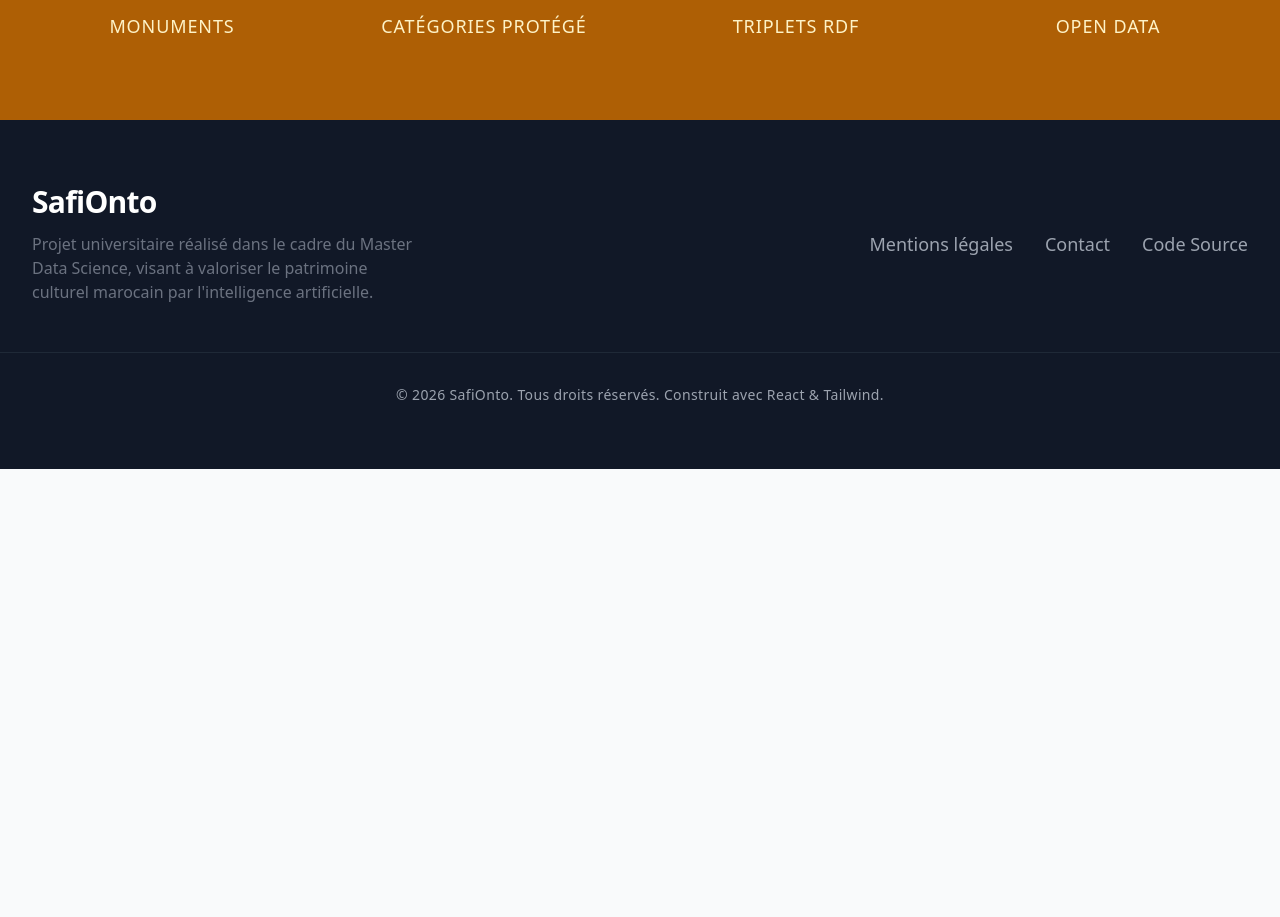
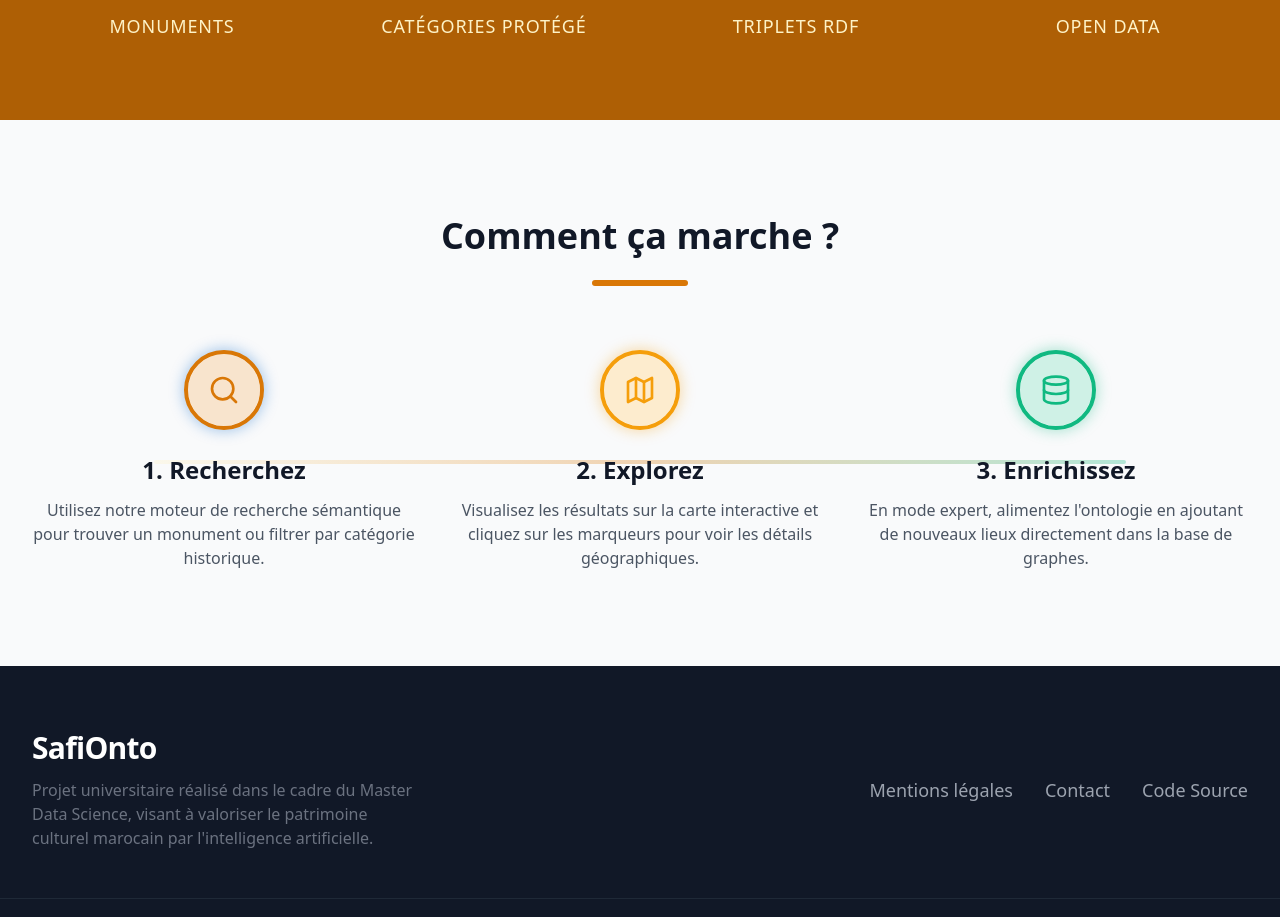
Before and after one commit to nmissi-nadia/SafiOnto, a React (Vite) app in the folder frontend/: page / in a window 1280 px wide. Shown: the part 2564-3481 px from the top of the page. Before the commit the page ends 3033 px from the top, so only its background shows below. Built offline with nearby package versions, Linux system fonts and the light colour scheme.

Commit message:
feat(landing): add animated how-it-works section

```diff
--- a/frontend/src/pages/HomePage.jsx
+++ b/frontend/src/pages/HomePage.jsx
@@ -173,6 +173,49 @@ const HomePage = () => {
         </div>
       </section>
 
+      {/* How it Works Section (Animated) */}
+      <section className="py-24 px-8 max-w-7xl mx-auto">
+        <div className="text-center mb-16">
+          <h2 className="text-4xl font-extrabold text-gray-900 mb-6">Comment ça marche ?</h2>
+          <div className="w-24 h-1.5 bg-brand mx-auto rounded-full mb-8"></div>
+        </div>
+
+        <div className="grid grid-cols-1 md:grid-cols-3 gap-8 relative">
+          {/* Ligne connectrice animée (visible sur Desktop) */}
+          <div className="hidden md:block absolute top-1/2 left-[10%] right-[10%] h-1 bg-gradient-to-r from-brand-light via-brand to-emerald-500 rounded-full opacity-30"></div>
+
+          {/* Etape 1 */}
+          <div className="relative flex flex-col items-center group">
+            <div className="w-20 h-20 bg-white rounded-full border-4 border-brand flex items-center justify-center z-10 shadow-[0_0_15px_rgba(0,100,200,0.4)] group-hover:scale-125 group-hover:rotate-12 transition-all duration-500 mb-6 relative overflow-hidden">
+              <div className="absolute inset-0 bg-brand/20 group-hover:animate-ping rounded-full"></div>
+              <Search className="text-brand relative z-10" size={32} />
+            </div>
+            <h3 className="text-2xl font-bold text-gray-900 mb-3 group-hover:text-brand transition-colors">1. Recherchez</h3>
+            <p className="text-center text-gray-600">Utilisez notre moteur de recherche sémantique pour trouver un monument ou filtrer par catégorie historique.</p>
+          </div>
+
+          {/* Etape 2 */}
+          <div className="relative flex flex-col items-center group mt-12 md:mt-0">
+            <div className="w-20 h-20 bg-white rounded-full border-4 border-amber-500 flex items-center justify-center z-10 shadow-[0_0_15px_rgba(245,158,11,0.4)] group-hover:scale-125 group-hover:-rotate-12 transition-all duration-500 mb-6 relative overflow-hidden">
+              <div className="absolute inset-0 bg-amber-500/20 group-hover:animate-ping rounded-full"></div>
+              <Map className="text-amber-500 relative z-10" size={32} />
+            </div>
+            <h3 className="text-2xl font-bold text-gray-900 mb-3 group-hover:text-amber-500 transition-colors">2. Explorez</h3>
+            <p className="text-center text-gray-600">Visualisez les résultats sur la carte interactive et cliquez sur les marqueurs pour voir les détails géographiques.</p>
+          </div>
+
+          {/* Etape 3 */}
+          <div className="relative flex flex-col items-center group mt-12 md:mt-0">
+            <div className="w-20 h-20 bg-white rounded-full border-4 border-emerald-500 flex items-center justify-center z-10 shadow-[0_0_15px_rgba(16,185,129,0.4)] group-hover:scale-125 group-hover:rotate-12 transition-all duration-500 mb-6 relative overflow-hidden">
+              <div className="absolute inset-0 bg-emerald-500/20 group-hover:animate-ping rounded-full"></div>
+              <Database className="text-emerald-500 relative z-10" size={32} />
+            </div>
+            <h3 className="text-2xl font-bold text-gray-900 mb-3 group-hover:text-emerald-500 transition-colors">3. Enrichissez</h3>
+            <p className="text-center text-gray-600">En mode expert, alimentez l'ontologie en ajoutant de nouveaux lieux directement dans la base de graphes.</p>
+          </div>
+        </div>
+      </section>
+
       {/* Footer */}
       <footer id="contact" className="bg-gray-900 text-gray-400 py-16 mt-auto">
         <div className="max-w-7xl mx-auto px-8 flex flex-col md:flex-row justify-between items-center gap-8">
```
